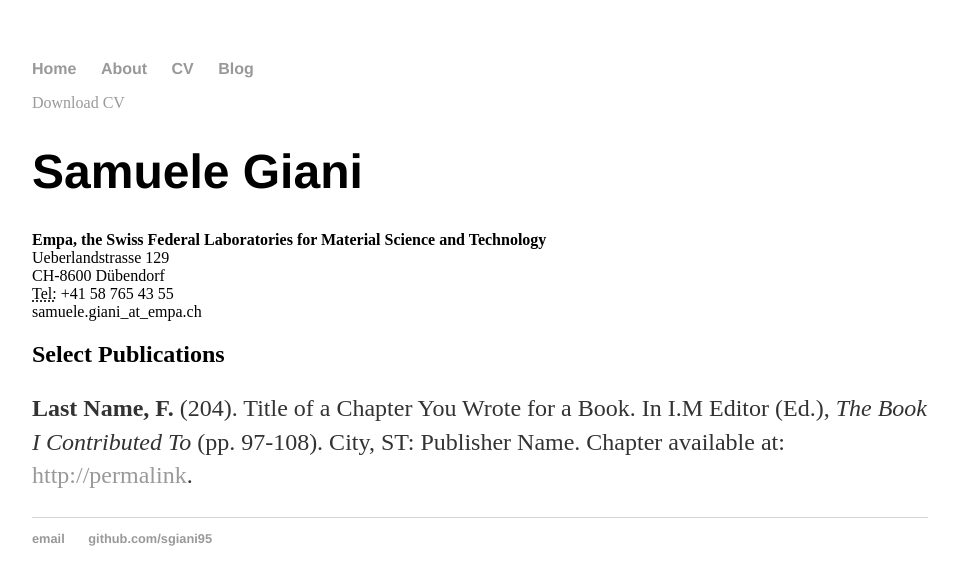
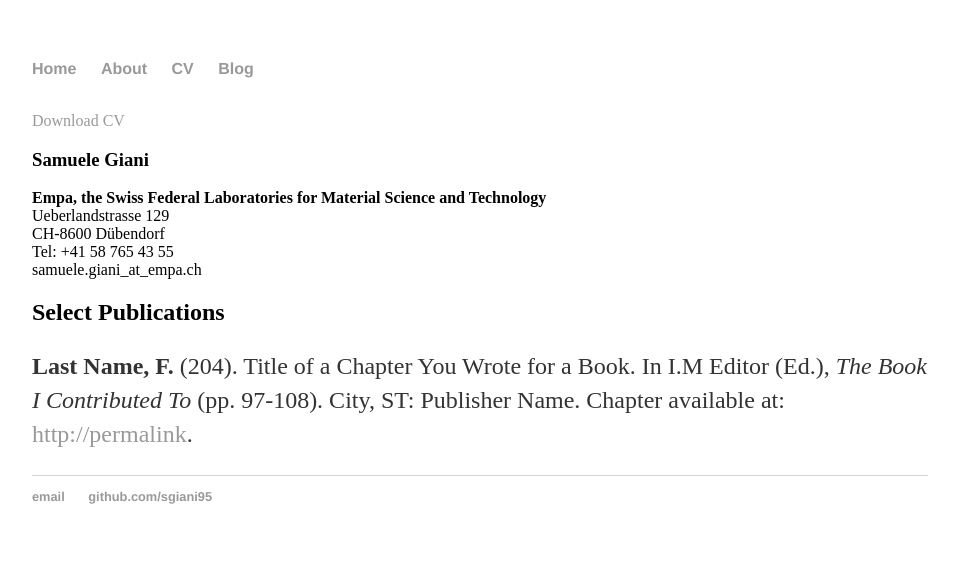
Before and after one commit to sgiani95/sgiani95.github.io, a Jekyll site: the page built from cv/index.html, in a window 1280 px wide. Shown: the top 585 px of the page, without its empty margins (160-1119 px from the left). Built offline with Jekyll 4.4.1, drawn with Linux system fonts in a browser that asks for light colours; part of the change alters nothing that is shown.

```diff
--- a/cv/index.html
+++ b/cv/index.html
@@ -2,14 +2,14 @@
 layout: default
 title: CV of Samuele Giani
 ---
-
+<br>
 	<div class="cv">
 		<a href="https://www.dropbox.com/scl/fi/5yzcr3ykmlycxxpxzzper/Samuele_Giani_CV.pdf?rlkey=dvyjvfziuoalvbok9vxkjvl4k&dl=0"  target="_blank" rel="noopener noreferrer" class="download" title="Download CV as PDF">Download CV</a>
-					<h1>Samuele Giani</h1>
+					<h3>Samuele Giani</h3>
 					<strong>Empa, the Swiss Federal Laboratories for Material Science and Technology</strong><br>
 					Ueberlandstrasse 129<br>
 					CH-8600 Dübendorf<br>
-					<abbr title="phone">Tel:</abbr> +41 58 765 43 55<br>
+					Tel: +41 58 765 43 55<br>
 					<span class="obfuscate">samuele.giani_at_empa.ch</span>
 					</address>
 
```
